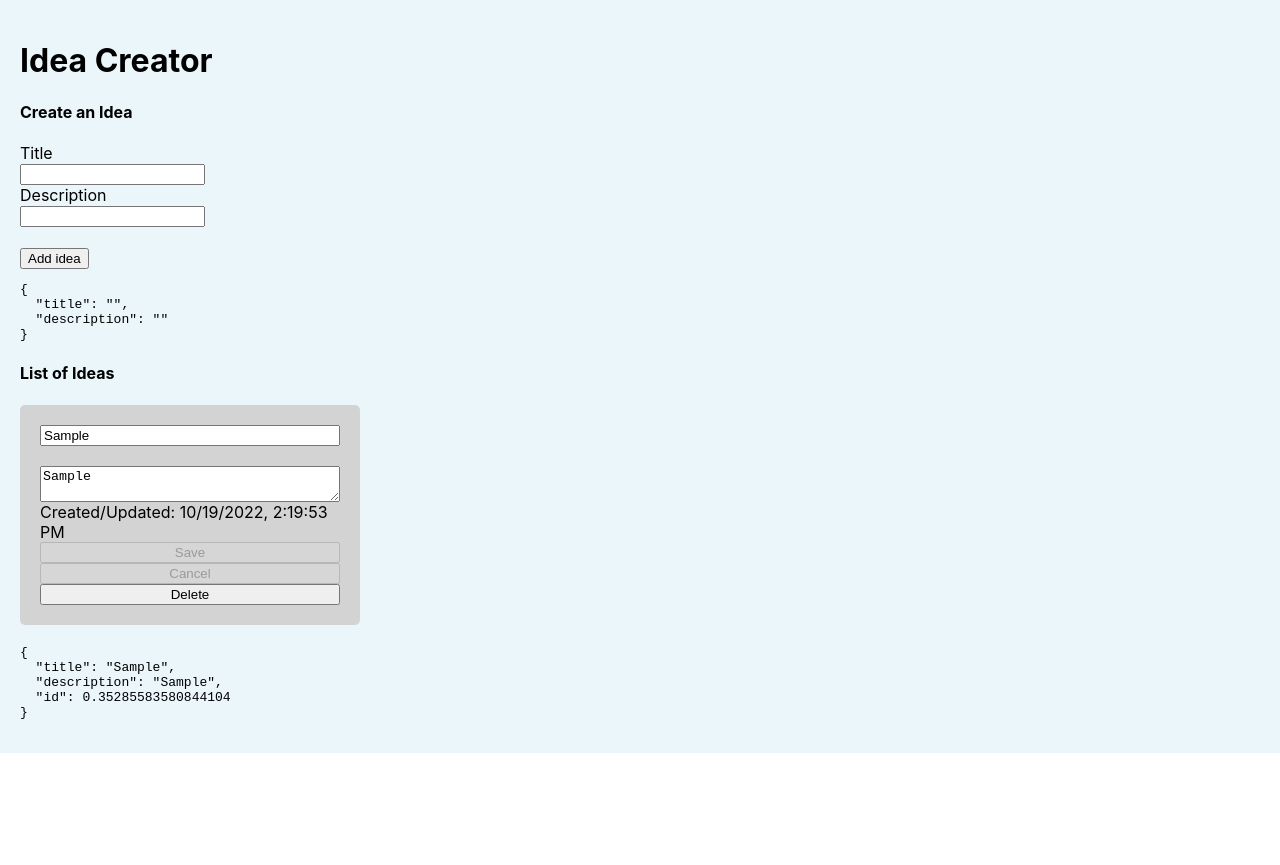
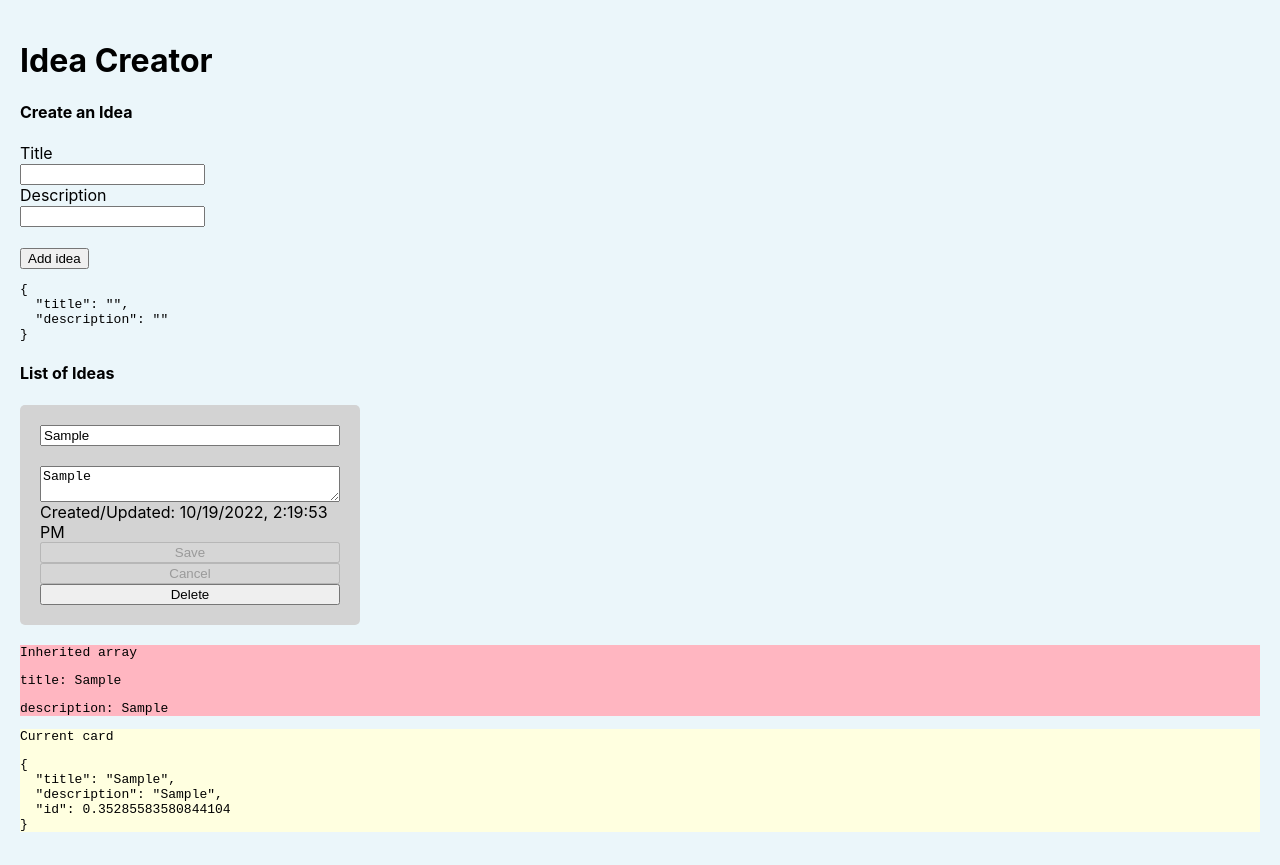
Before and after one commit to kammanz/idea-creator, a React (Create React App) app: page / in a window 1280 px wide. Both pictures are taken after typing "Sample", "Sample" into the empty fields and a click on the button "Add idea". Before the commit the page ends 800 px from the top, so only its background shows below. Built offline with nearby package versions, Linux system fonts and the light colour scheme.

Commit message:
latest changes

```diff
--- a/src/components/Card.js
+++ b/src/components/Card.js
@@ -1,9 +1,8 @@
 import React from 'react';
-import { Formik, Form } from 'formik';
+import { Formik, Form, formik } from 'formik';
 import styles from './Card.module.css';
 
-const Card = (
-  {
+const Card = ({
   selectedIdea,
   selectedIdea: { isTitleActive, isDescriptionActive },
   title,
@@ -20,45 +19,68 @@ const Card = (
   // handleBlur,
   handleCancel,
   handleSubmit,
-  },
-  ref
-) => {
+}) => {
+  let inheritedTitle = title;
+  let inheritedDescription = description;
+  console.log('');
   return (
     <Formik
       initialValues={{ title: title, description: description, id: id }}
-      onSubmit={(values, actions) => {
+      onSubmit={(values, formik, actions) => {
         handleUpdate(values);
+        formik.resetForm({
+          title: formik.values.title,
+          description: formik.values.description,
+        });
       }}>
       {(formik) => {
+        console.log('formik.values: ', formik.values);
         return (
           <Form>
             <div className={styles.card}>
               <input
-                ref={ref}
+                // ref={ref}
                 type="text"
                 name="title"
-                value={formik.values.title}
+                defaultValue={formik.values.title}
                 onChange={formik.handleChange}
                 onBlur={formik.handleBlur}
               />
               <br />
               <textarea
-                ref={ref}
+                // ref={ref}
                 type="textarea"
                 name="description"
-                value={formik.values.description}
+                defaultValue={formik.values.description}
                 onChange={formik.handleChange}
               />
               <div>Created/Updated: {date}</div>
               <button type="submit" disabled={formik.dirty ? false : true}>
                 Save
               </button>
-              <button type="reset" disabled={formik.dirty ? false : true}>
+              <button
+                // type="button"
+                type="submit"
+                onClick={() =>
+                  formik.resetForm({
+                    title: formik.values.title,
+                    description: formik.values.description,
+                  })
+                }
+                disabled={formik.dirty ? false : true}>
                 Cancel
               </button>
               <button onClick={() => handleDelete(id)}>Delete</button>
             </div>
-            <pre>{JSON.stringify(formik.values, null, 2)}</pre>
+            <pre style={{ backgroundColor: 'lightpink' }}>
+              <p>Inherited array</p>
+              <p>title: {inheritedTitle}</p>
+              <p>description: {inheritedDescription}</p>
+            </pre>
+            <pre style={{ backgroundColor: 'lightyellow' }}>
+              <p>Current card</p>
+              {JSON.stringify(formik.values, null, 2)}
+            </pre>
           </Form>
         );
       }}
@@ -66,6 +88,6 @@ const Card = (
   );
 };
 
-const ForwardedCard = React.forwardRef(Card);
+// const ForwardedCard = React.forwardRef(Card);
 
-export default ForwardedCard;
+export default Card;
--- a/src/components/List.js
+++ b/src/components/List.js
@@ -170,7 +170,7 @@ const List = () => {
                 handleDescriptionChange={handleDescriptionChange}
                 handleBlur={handleUpdate}
                 // handleCancel={handleCancel}
-                ref={inputRef}
+                // ref={inputRef}
               />
             </div>
           );
```
Lines whose indentation alone changed are shown as unchanged.
